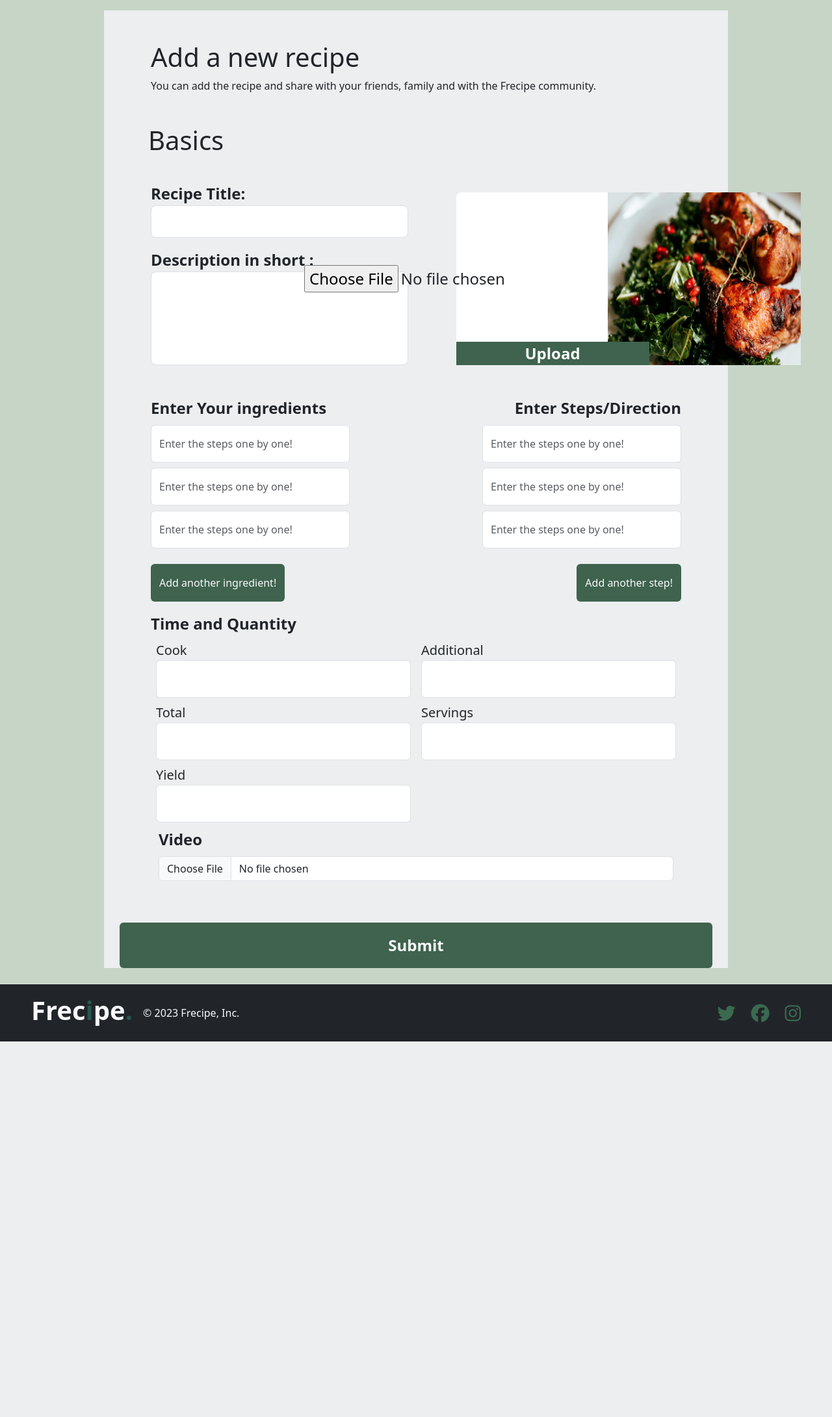
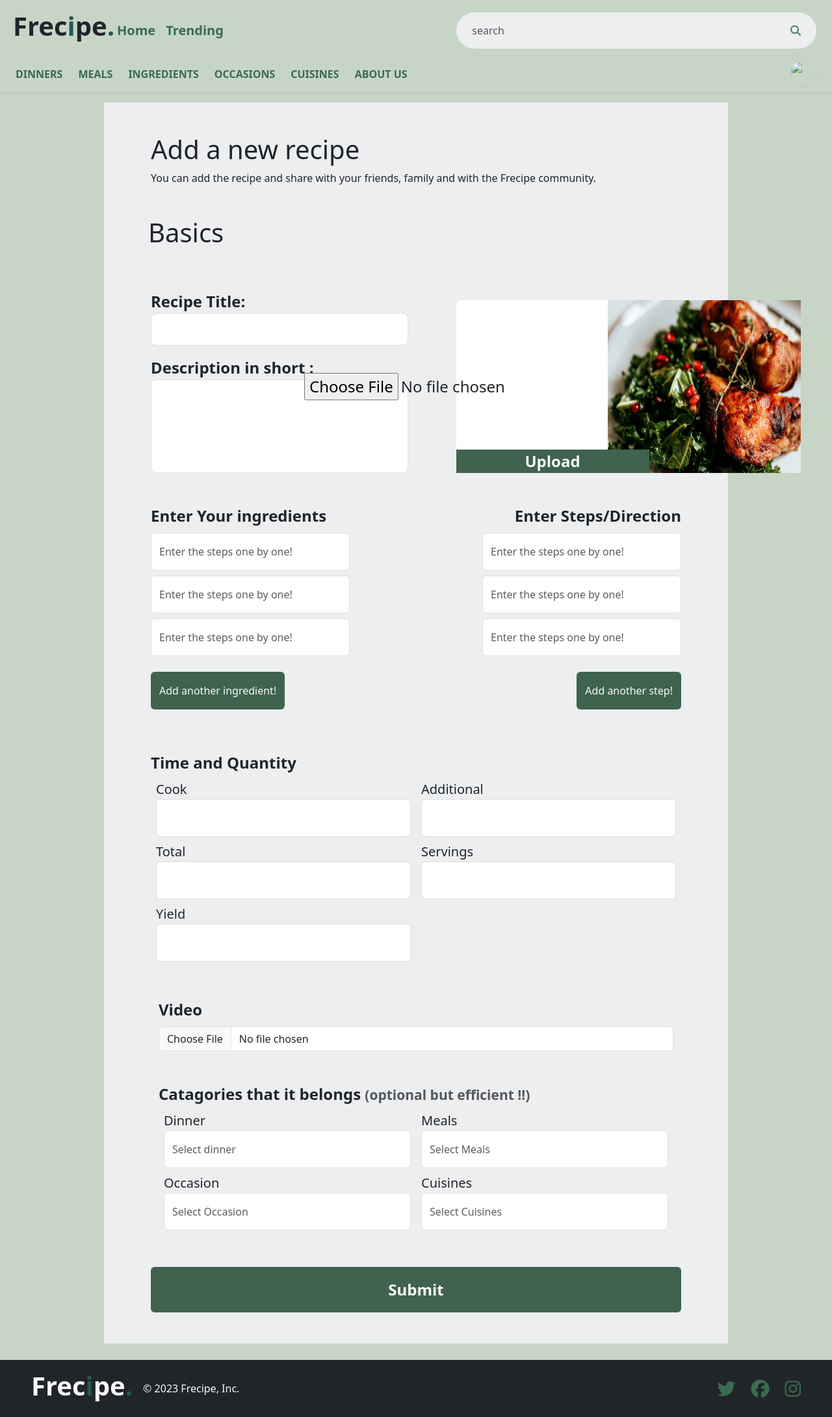
Before and after one commit to NNRahat/FRECIPE2--PHP-, a PHP site: page /addrecipe.php in a window 1280 px wide. Shown: the whole page at 65% size. Before the commit the page ends 1603 px from the top, so only its background shows below. Run offline with PHP 8.4, Linux system fonts and the light colour scheme; the visitor is signed in with stand-in values (Sample User, id 1); data that the repository does not hold is empty; some libraries are stand-ins or nearby versions.

Commit message:
addrecipe

```diff
--- a/addrecipe.php
+++ b/addrecipe.php
@@ -1,11 +1,9 @@
 <?php
-// session_start();
-// error_reporting(0);
-// include('../includes/dbconnection.php');
+session_start();
+error_reporting(0);
+include('includes/dbconnection.php');
 
-// if(isset($_POST['hello'])){
-//     $ingredients = $_POST['ingredient'];
-// }
+
 
 
 ?>
@@ -22,7 +20,7 @@
 </head>
 
 <body class="colorset">
-<?php //include_once('includes/header.php');?>
+<?php include_once('includes/header.php');?>
 
   <main class="colorset">
     <section class="d-lg-flex justify-content-center align-items-center mt-3">
@@ -36,9 +34,9 @@
             <div class="d-flex justify-content-between align-items-center p-2 mb-4">
               <h1>Basics</h1>
             </div>
-
+            <form action="" enctype="multipart/form-data" method="post" >
               <!-- title and image -->
-            <div class="container mb-5 fs-4 fw-semibold">
+              <div class="container mb-5 fs-4 fw-semibold my-5">
                 <div class="row ">
                   <div class="col-6 d-flex flex-column text-start">
                     <span class="d-flex flex-column mb-3">
@@ -63,7 +61,7 @@
               </div>
 
               <!-- ingred and direction -->
-            <div class="container w-100 d-flex justify-content-start align-items-center">
+              <div class="container w-100 d-flex justify-content-start align-items-start my-5">
                 <!-- Ingredients -->
                 <div class="w-50">
                   <div class="ingred">
@@ -73,7 +71,7 @@
                     <input class="w-75 form-control py-3 text-muted mb-2" type="text" placeholder= "Enter the steps one by one!" name="ingredient[]" id="" >
                   </div>
                   <div class="">
-                  <button class="addingred my-3 py-3 btn text-light bg-darkgreen">Add another ingredient!</button>
+                    <button type="button" class="addingred my-3 py-3 btn text-light bg-darkgreen">Add another ingredient!</button>
                   </div>
                 </div>
 
@@ -86,13 +84,13 @@
                     <input class="w-75 form-control py-3 text-muted mb-2" type="text" placeholder= "Enter the steps one by one!" name="direction[]" id="" >
                   </div>
                   <div class="">
-                  <button class="addstep my-3 py-3 btn text-light bg-darkgreen">Add another step!</button>
+                    <button type="button" class="addstep my-3 py-3 btn text-light bg-darkgreen">Add another step!</button>
                   </div>
                 </div>
               </div>
 
               <!-- time and quatity -->
-            <div class="container">
+              <div class="container my-5">
                 <label class="fs-4 mb-2 fw-semibold">Time and Quantity</label>
                 <div class="w-100 d-flex flex-wrap fs-5 fw-regular">
                   <div class="w-50 px-2 ">
@@ -119,20 +117,90 @@
               </div>
 
               <!-- video -->
-            <div class="container">
+              <div class="container my-5">
                 <label class="fs-4 mb-2 fw-semibold">Video</label>
                 <div class="input-group mb-3">
-                <input type="file" class="form-control">
+                  <input type="file" name="file" class="form-control">
                 </div>
               </div>
 
+              <!-- catagories that it belongs -->
+              <div class="container my-5">
+                <label class="fs-4 mb-2 fw-semibold">Catagories that it belongs <small class="text-muted">(optional but efficient !!)</small></label>
+                <div class="w-100 d-flex flex-wrap fs-5 fw-regular">
+
+                  <!-- Dinner -->
+                  <div class="w-50 px-2 ">
+                    <label>Dinner</label>
+                    <input class="w-100 form-control py-3 text-muted mb-2" list="dinner" type="text" name="dinner" placeholder="Select dinner" required>
+                      <datalist id="dinner">
+                          <option value="5-Ingredient Dinners">
+                          <option value="One-Pot Meals">
+                          <option value="Quick & Easy">
+                          <option value="30-Minute Meals">
+                          <option value="Soups, Stews & Chili">
+                          <option value="Comfort Food">
+                          <option value="Main Dishes">
+                          <option value="Sheet Pan Dinners">
+                      </datalist>
+                  </div>
+
+                  <!-- Meals -->
+                  <div class="w-50 px-2 ">
+                    <label>Meals</label>
+                    <input class="w-100 form-control py-3 text-muted mb-2" list="Meals" type="text" name="Meals" placeholder="Select Meals" required>
+                      <datalist id="Meals">
+                          <option value="Breakfast & Brunch">
+                          <option value="Lunch">
+                          <option value="Healthy">
+                          <option value="Appetizers & Snacks">
+                          <option value="Dessert">
+                      </datalist>
+                  </div>
+
+                  <!--OCCASION-->
+                  <div class="w-50 px-2 ">
+                    <label>Occasion</label>
+                    <input class="w-100 form-control py-3 text-muted mb-2" list="Occasion" type="text" name="Occasion" placeholder="Select Occasion" required>
+                      <datalist id="Occasion">
+                          <option value="St. Patrick's Day">
+                          <option value="Thanksgiving">
+                          <option value="Ramadan">
+                          <option value="April Fools' Day">
+                          <option value="Passover">
+                          <option value="Easter">
+                      </datalist>
+                  </div>
+
+                  <!-- Cuisines -->
+                  <div class="w-50 px-2 ">
+                    <label>Cuisines</label>
+                    <input class="w-100 form-control py-3 text-muted mb-2" list="Cuisines" type="text" name="Cuisines" placeholder="Select Cuisines" required>
+                      <datalist id="Cuisines">
+                          <option value="US">
+                          <option value="Italian">
+                          <option value="Greek">
+                          <option value="Indian">
+                          <option value="Filipino">
+                          <option value="Japanese">
+                      </datalist>
+                  </div>
+
+
+
+              </div>
+
+
+
           </div>
         </div>
+
 
             <!-- submit -->
             <div class="container">
               <button name="submit" class="fs-4 fw-semibold btn bg-darkgreen text-light w-100 py-3 " >Submit</button>
             </div>
+        </form>
           </div>
         </div>
     </section>
--- a/js/script.js
+++ b/js/script.js
@@ -37,6 +37,7 @@ NonVegesWrappper.forEach((item, i) => {
         name.className = "form-control d-inline w-75 py-3 ms-0 me-3";
 
         const btn = document.createElement("button");
+        btn.type="button"
         btn.className= "btn bg-darkgreen text-light px-2 py-2 mx-0";
         btn.innerHTML= '<i class="fa-sharp fa-solid fa-xmark text-light px-3 py-2 fs-5"></i>';
 
@@ -55,24 +56,24 @@ NonVegesWrappper.forEach((item, i) => {
     const addstep =document.querySelector('.addstep');
     const inputsteps = document.querySelector('.steps');
     function addsteps(){
-        const namestep = document.createElement("input");
-        namestep.type = "text";
-        namestep.placeholder= "Enter the Ingredients one by one!";
-        namestep.name = "direction[]";
-        namestep.className = "form-control d-inline w-75 py-3 ms-0 me-3";
-
         const btnstep = document.createElement("button");
         btnstep.className= "btn bg-darkgreen text-light px-2 py-2 mx-0";
         btnstep.innerHTML= '<i class="fa-sharp fa-solid fa-xmark text-light px-3 py-2 fs-5"></i>';
 
+        const namestep = document.createElement("input");
+        namestep.type = "text";
+        namestep.placeholder= "Enter the steps one by one!";
+        namestep.name = "direction[]";
+        namestep.className = "form-control w-75 py-3 ms-3 me-0";
+
         btnstep.addEventListener("click",removeInput);
 
         const flexstep = document.createElement("div");
-        flexstep.className = "d-flex align-items-center my-2";
+        flexstep.className = "d-flex align-items-start w-100 my-2 justify-content-end";
 
         inputsteps.appendChild(flexstep);
+        flexstep.appendChild(btnstep);
         flexstep.appendChild(namestep);
-        flexstep.appendChild(btnstep);
 
     }
 
--- a/recipe-intro.php
+++ b/recipe-intro.php
@@ -221,7 +221,7 @@ yields -->
         <!-- video part  -->
         <div class="w-50 ">
           <div class="position-sticky p-3 m-0 rounded-3" style="right:0;top: 30%;">
-            <video autoplay controls controlsList="nodownload" class="rounded-4 w-100 object-fit-cover" src="video/pizza.mp4"></video>
+            <video autoplay controls controlsList="nodownload" class="rounded-4 w-100 object-fit-cover" src="<?php echo $result0['original_video_url'];?>"></video>
             <!-- <iframe height="315" class="rounded-4 w-100 object-fit-cover" src="https://www.youtube.com/embed/8Er5fjgOhhc" title="YouTube video player" frameborder="0" allow="accelerometer; autoplay; clipboard-write; encrypted-media; gyroscope; picture-in-picture; web-share" allowfullscreen></iframe> -->
           </div>
         </div>
```
Lines whose indentation alone changed are shown as unchanged.
